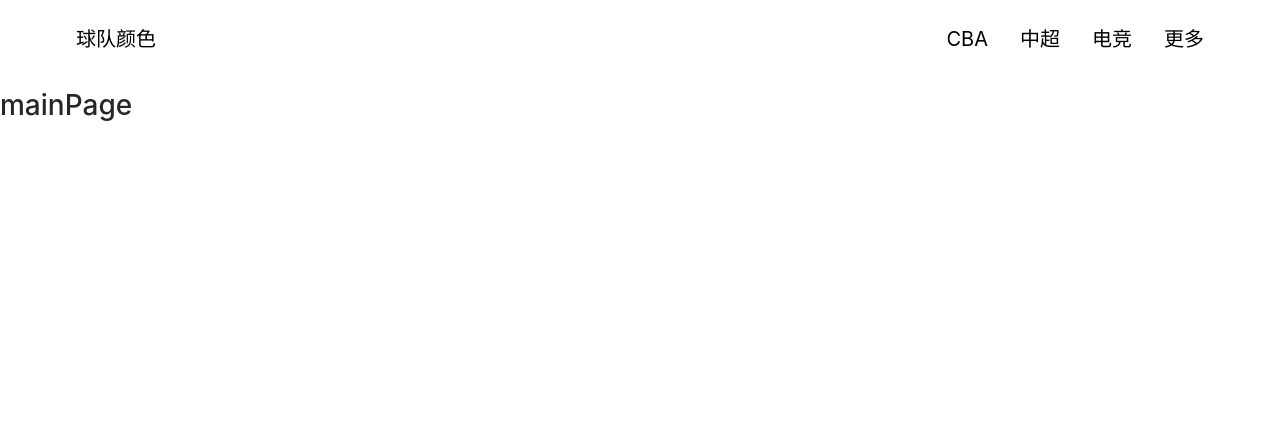
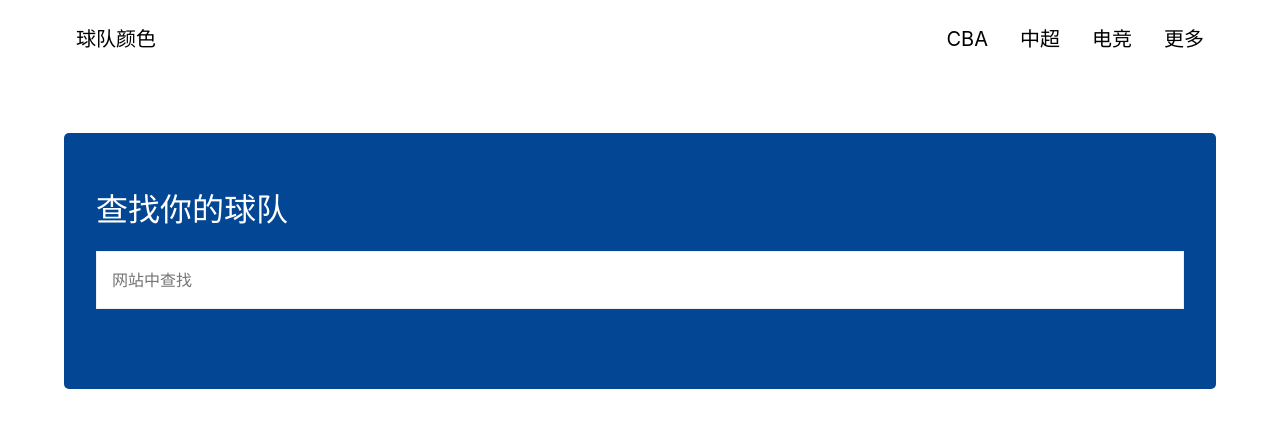
Before and after one commit to Izzy1647/teamcolor, a React (Create React App) app: page / in a window 1280 px wide. Shown: the top 428 px of the page. Built offline with nearby package versions, Linux system fonts and the light colour scheme.

Commit message:
add searchbar ui

```diff
--- a/src/App.js
+++ b/src/App.js
@@ -1,7 +1,7 @@
 import React from 'react'
 import { BrowserRouter as Router, Routes, Route } from 'react-router-dom'
 import NavBar from './components/NavBar'
-import MainPage from './modules/Mainpage'
+import Home from './modules/Home'
 
 import 'antd/dist/antd.css'
 
@@ -10,8 +10,7 @@ export default function App() {
     <Router>
       <NavBar />
       <Routes>
-        <Route path="/" element={<MainPage />} />
-        <Route path="/home" element={<Home />} />
+        <Route path="/" element={<Home />} />
         <Route path="/cba" element={<Cba />} />
         <Route path="/csa" element={<Csa />} />
         <Route path="/esports" element={<Esports />} />
@@ -19,10 +18,6 @@ export default function App() {
       </Routes>
     </Router>
   )
-}
-
-function Home() {
-  return <div>home</div>
 }
 
 function Cba() {
--- a/src/components/NavBar/index.js
+++ b/src/components/NavBar/index.js
@@ -8,7 +8,7 @@ const NavBar = () => {
     <div className="wrap">
       <ul className="topnav">
         <li>
-          <Link to="/home" className="site-title">
+          <Link to="/" className="site-title">
             球队颜色
           </Link>
         </li>
--- /dev/null
+++ b/src/components/SearchBar/index.js
@@ -0,0 +1,16 @@
+import React from 'react'
+
+import './style.css'
+
+const SearchBar = () => {
+  return (
+    <section className='searchbar-container'>
+      <div className='search-widget-wrap'>
+        <p className='search-widget-title'>查找你的球队</p>
+        <input className='search-form-input' placeholder='网站中查找'/>
+      </div>
+    </section>
+  )
+}
+
+export default SearchBar
--- /dev/null
+++ b/src/components/SearchBar/style.css
@@ -0,0 +1,35 @@
+.searchbar-container {
+  height: 16rem;
+  /* width: 100px; */
+  background-color: #034694;
+  margin: 4rem;
+  display: flex;
+  align-items: center;
+  border-radius: 5px;
+}
+
+.search-widget-wrap {
+  width: 100%;
+  height: 60%;
+  margin: 0 2rem 0 2rem;
+}
+
+.search-widget-title {
+  color: white;
+  font-size: 2rem;
+  margin: 0;
+}
+
+.search-form-input {
+  background-color: #fff;
+  border: 1px solid #eee;
+  border-radius: 0;
+  color: #000;
+  font-size: 16px;
+  font-size: 1rem;
+  line-height: 1.625;
+  padding: 15px;
+  margin-top: 1rem;
+  width: 100%;
+  outline: none;
+}
--- a/src/modules/Mainpage/index.js
+++ b/src/modules/Home/index.js
@@ -1,12 +1,10 @@
 import React from 'react'
-// import { }
+import SearchBar from '../../components/SearchBar'
 
 const MainPage = () => {
   return (
     <div>
-      <h1>
-        mainPage
-      </h1>
+      <SearchBar />
     </div>
   )
 }
```
Also changed, not shown: src/modules/Home/style.css (added).
